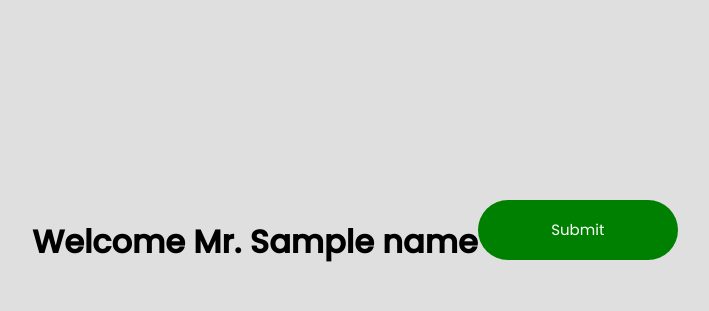
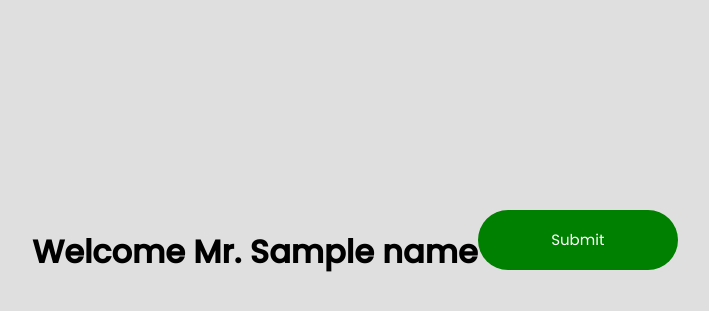
Before and after one commit to Abhiram0620/Login_page-using-Flask, a Flask app: template templates/dashboard.html in a window 1280 px wide. Shown: the part 158-469 px from the top of the page, without its empty margins (285-994 px from the left). Run offline with Flask 3, Linux system fonts and the light colour scheme; the template is opened without the code that fills it: most values are stand-ins (such as "Sample title", 1, 10 or a date in 2020).

Commit message:
all are done

```diff
--- a/app.py
+++ b/app.py
@@ -1,7 +1,9 @@
 import pymysql
 from flask import Flask, request, render_template
+from flask_ngrok import run_with_ngrok
 
 app = Flask(__name__)
+run_with_ngrok(app)
 
 @app.route('/')
 def home():
@@ -89,4 +91,4 @@ def gotosign():
 
 
 if __name__ == '__main__':
-    app.run(debug=False, host='0.0.0.0')
+    app.run()
--- a/templates/dashboard.html
+++ b/templates/dashboard.html
@@ -8,9 +8,10 @@
 </head>
 <body>
     {%if name %}
-    <h1>Welcome Mr. {{name}}</h1>
+    <h1 style="display:block;margin-top: 20px;">Welcome Mr. {{name}}</h1>
     {% endif %}
-    <form action="/showdatabase" >
+    <br><br>
+    <form action="/showdatabase" style="display:block;margin-top: 20px;">
         <input style="width: 200px; background-color: green; font-size: 15px;" type="submit" name="submit" id="submit">
     </form>
 
--- a/templates/login.html
+++ b/templates/login.html
@@ -40,7 +40,7 @@
         </form>
         <form action="/gotosign">
             <div id="sign-up-link" style="display: flex;justify-content: center; align-items: center; gap: 10px; ">
-                <p>I have account?</p>
+                <p>I don't have account?</p>
                 <input type="submit" name="submit1" id="submit1" value="Login" style="border: none; background: none; color: black; font-weight: bold; font-size: 16px;">
             </div>
         </form>
```
